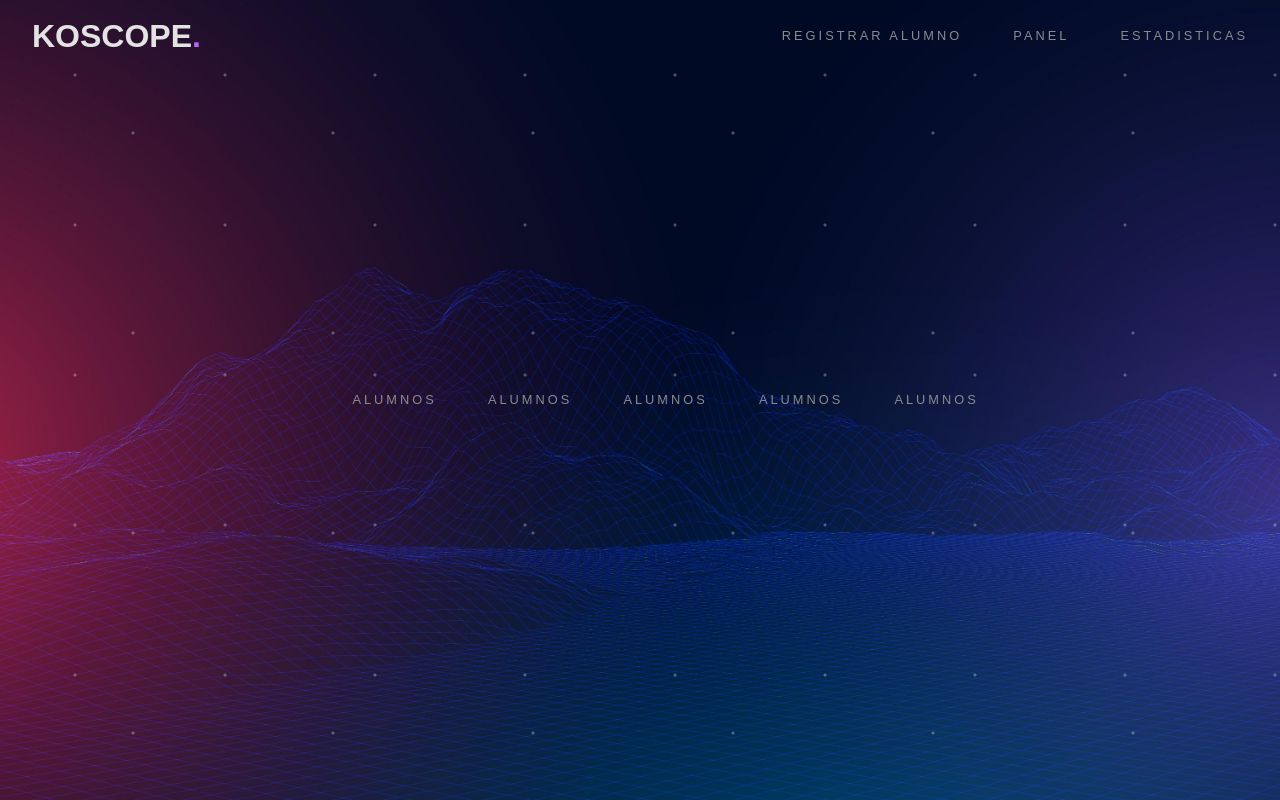
After one commit to Chukroid/koscope, a Django app: page /registros/panel in a window 1280 px wide. The commit adds this page. Run offline with Django 5.2, Linux system fonts and the light colour scheme; some libraries are stand-ins or nearby versions.

Commit message:
Added route to dashboard

```diff
--- a/registros/urls.py
+++ b/registros/urls.py
@@ -6,4 +6,5 @@ app_name = 'registros'
 urlpatterns = [
     path("", views.agregar, name="index"),
     path("alumno/<int:alumno_id>/", views.mostrar, name="Alumno"),
+    path("panel", views.panel, name="panel"),
 ]
--- a/registros/views.py
+++ b/registros/views.py
@@ -36,3 +36,6 @@ def mostrar(request,alumno_id):
         'alumno': alumno,
         'sub_info': sub_info
     })
+
+def panel(request):
+    return render(request,'dashboard.html')
--- /dev/null
+++ b/templates/dashboard.html
@@ -0,0 +1,21 @@
+{% extends "main.html" %}
+{% load static %}
+
+{%block title%}
+
+{%endblock%}
+
+{%block stylesheet%}
+{%endblock%}
+{%block javascript%}
+{%endblock%}
+
+{%block container%}
+    <nav class="tab-buttons">
+        <a href="" id="lista-alumno-btn">Alumnos</a>
+        <a href="" id="">Alumnos</a>
+        <a href="" id="">Alumnos</a>
+        <a href="" id="">Alumnos</a>
+        <a href="" id="">Alumnos</a>
+    </nav>
+{% endblock %}
--- a/templates/main.html
+++ b/templates/main.html
@@ -15,7 +15,8 @@
     <header>
        <h1 class="website-logo"><a href="{% url 'scanner:index' %}">KOSCOPE</a></h1>
        <nav>
-        <a href="{% url 'registros:index' %}">Registrar Alumno</a>
+           <a href="{% url 'registros:index' %}">Registrar Alumno</a>
+           <a href="{% url 'registros:panel' %}">PANEL</a>
         <a href="{% url 'estadisticas:index' %}">Estadisticas</a>
        </nav>
     </header>
```
